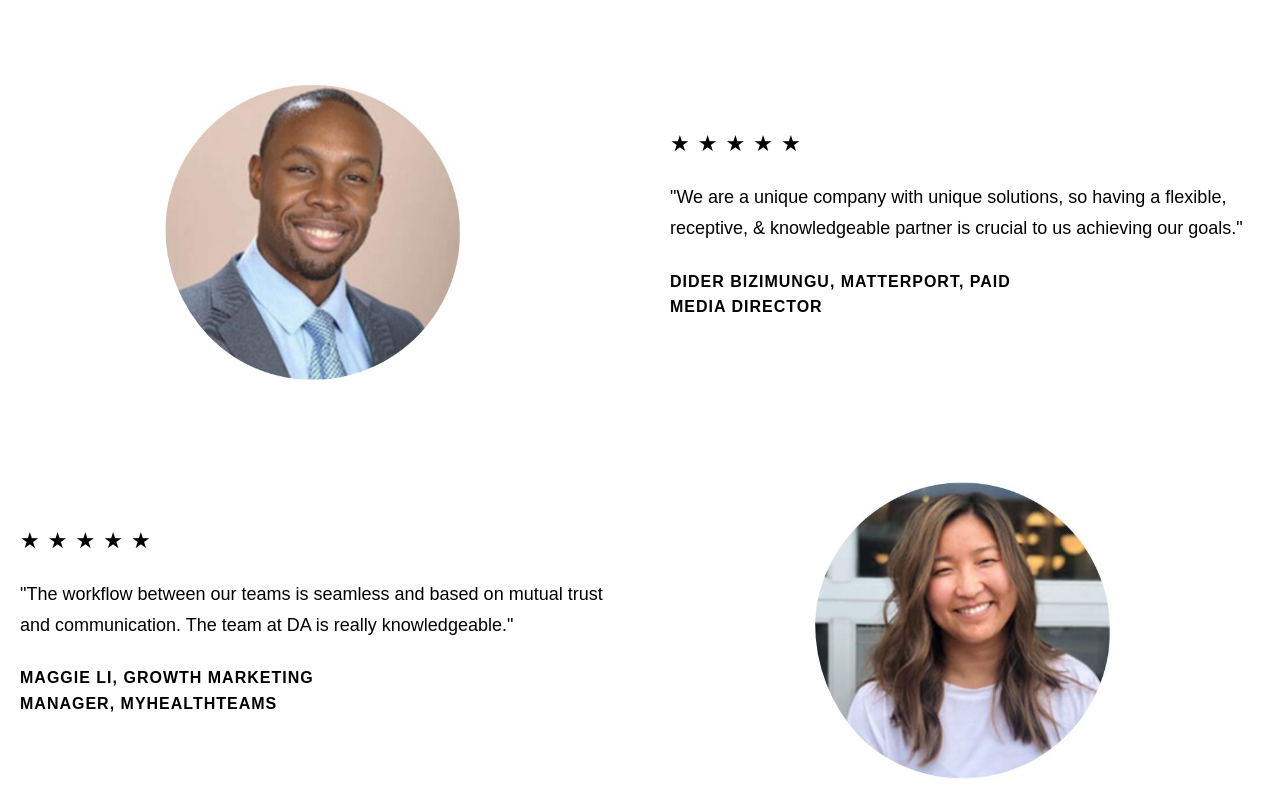
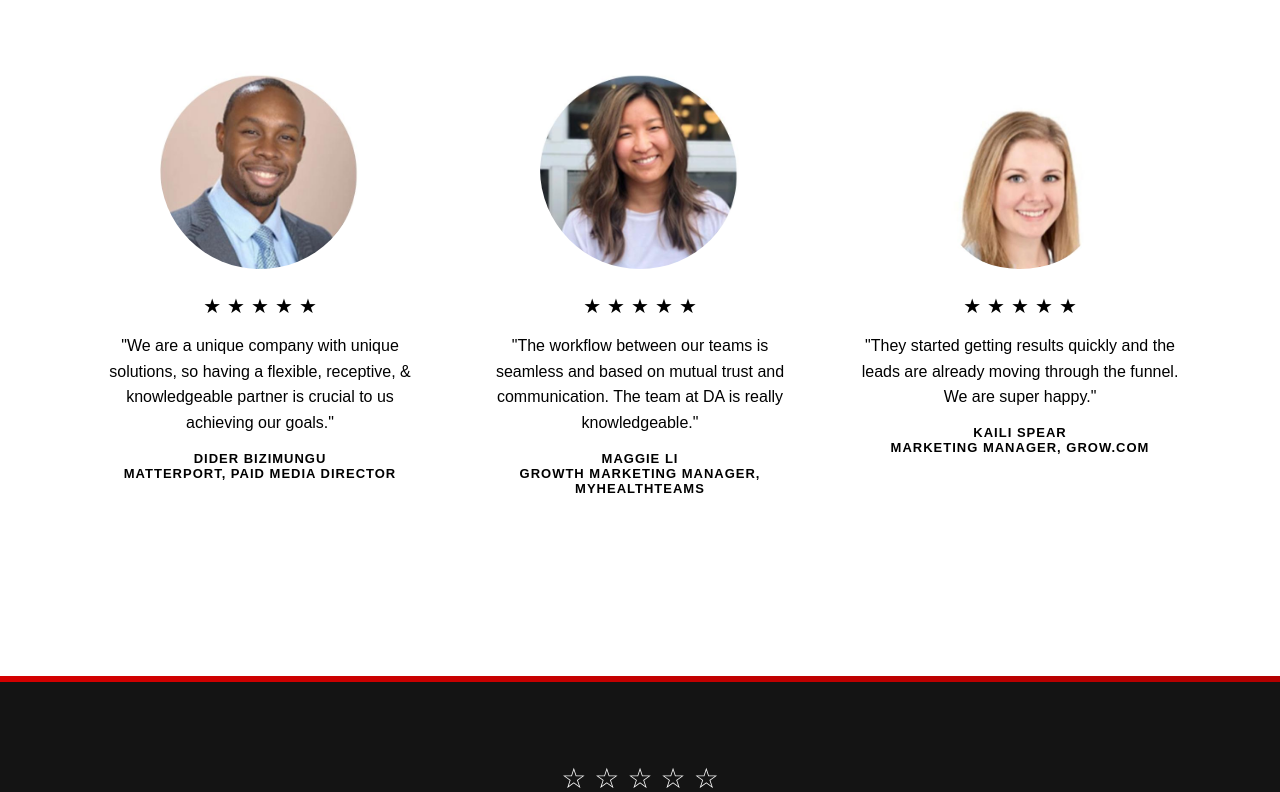
Before and after one commit to Molly256/disruptivewebsite, a Next.js app: page / in a window 1280 px wide. Shown: the part 2268-3060 px from the top of the page. Built offline with nearby package versions, Linux system fonts and the light colour scheme.

Commit message:
Testimonials 3 horizontal columns desktop

```diff
--- a/app/page.js
+++ b/app/page.js
@@ -319,155 +319,139 @@ export default function Home() {
           </h2>
         </div>
 
-        {/* TESTIMONIAL 1 - DIDER - HORIZONTAL ON DESKTOP */}
-        <div className="content-wrapper reverse" style={{ marginTop: '60px', marginBottom: '80px' }}>
-          <div className="content-text">
-            <div style={{ display: 'flex', gap: '8px', justifyContent: 'flex-start', marginBottom: '25px' }}>
-              <span style={{ color: '#000', fontSize: '22px' }}>★</span>
-              <span style={{ color: '#000', fontSize: '22px' }}>★</span>
-              <span style={{ color: '#000', fontSize: '22px' }}>★</span>
-              <span style={{ color: '#000', fontSize: '22px' }}>★</span>
-              <span style={{ color: '#000', fontSize: '22px' }}>★</span>
+        {/* TESTIMONIALS - 3 COLUMNS HORIZONTAL LINE DESKTOP */}
+        <div style={{
+          display: 'flex',
+          gap: '60px',
+          flexWrap: 'wrap',
+          justifyContent: 'center',
+          marginTop: '60px'
+        }}>
+
+          {/* DIDER COLUMN */}
+          <div style={{ flex: '1 1 280px', maxWidth: '320px', textAlign: 'center' }}>
+            <img
+              src="/customer1.jpg"
+              alt="Dider"
+              style={{
+                width: '200px',
+                height: '200px',
+                borderRadius: '50%',
+                objectFit: 'cover',
+                display: 'block',
+                margin: '0 auto 25px auto'
+              }}
+            />
+            <div style={{ display: 'flex', gap: '6px', justifyContent: 'center', marginBottom: '15px' }}>
+              <span style={{ color: '#000', fontSize: '20px' }}>★</span>
+              <span style={{ color: '#000', fontSize: '20px' }}>★</span>
+              <span style={{ color: '#000', fontSize: '20px' }}>★</span>
+              <span style={{ color: '#000', fontSize: '20px' }}>★</span>
+              <span style={{ color: '#000', fontSize: '20px' }}>★</span>
             </div>
-
             <p style={{
-              fontSize: '18px',
+              fontSize: '16px',
               color: '#000',
               fontWeight: '400',
-              lineHeight: '1.7',
-              marginBottom: '25px'
+              lineHeight: '1.6',
+              marginBottom: '15px'
             }}>
               "We are a unique company with unique solutions, so having a flexible, receptive, & knowledgeable partner is crucial to us achieving our goals."
             </p>
-
             <p style={{
-              fontSize: '16px',
+              fontSize: '13px',
               color: '#000',
               fontWeight: '700',
               letterSpacing: '1px',
               textTransform: 'uppercase',
               marginBottom: '0'
             }}>
-              DIDER BIZIMUNGU, MATTERPORT, PAID<br />
-              MEDIA DIRECTOR
+              DIDER BIZIMUNGU<br />MATTERPORT, PAID MEDIA DIRECTOR
             </p>
           </div>
 
-          <div className="content-image">
+          {/* MAGGIE COLUMN */}
+          <div style={{ flex: '1 1 280px', maxWidth: '320px', textAlign: 'center' }}>
             <img
-              src="/customer1.jpg"
-              alt="Customer Photo"
+              src="/customer2.jpg"
+              alt="Maggie"
               style={{
-                width: '100%',
-                height: 'auto',
+                width: '200px',
+                height: '200px',
                 borderRadius: '50%',
                 objectFit: 'cover',
-                maxWidth: '300px',
-                margin: '0 auto',
-                display: 'block'
+                display: 'block',
+                margin: '0 auto 25px auto'
               }}
             />
-          </div>
-        </div>
-
-        {/* TESTIMONIAL 2 - MAGGIE LI */}
-        <div className="content-wrapper" style={{ marginBottom: '80px' }}>
-          <div className="content-text">
-            <div style={{ display: 'flex', gap: '8px', justifyContent: 'flex-start', marginBottom: '25px' }}>
-              <span style={{ color: '#000', fontSize: '22px' }}>★</span>
-              <span style={{ color: '#000', fontSize: '22px' }}>★</span>
-              <span style={{ color: '#000', fontSize: '22px' }}>★</span>
-              <span style={{ color: '#000', fontSize: '22px' }}>★</span>
-              <span style={{ color: '#000', fontSize: '22px' }}>★</span>
+            <div style={{ display: 'flex', gap: '6px', justifyContent: 'center', marginBottom: '15px' }}>
+              <span style={{ color: '#000', fontSize: '20px' }}>★</span>
+              <span style={{ color: '#000', fontSize: '20px' }}>★</span>
+              <span style={{ color: '#000', fontSize: '20px' }}>★</span>
+              <span style={{ color: '#000', fontSize: '20px' }}>★</span>
+              <span style={{ color: '#000', fontSize: '20px' }}>★</span>
             </div>
-
             <p style={{
-              fontSize: '18px',
+              fontSize: '16px',
               color: '#000',
               fontWeight: '400',
-              lineHeight: '1.7',
-              marginBottom: '25px'
+              lineHeight: '1.6',
+              marginBottom: '15px'
             }}>
               "The workflow between our teams is seamless and based on mutual trust and communication. The team at DA is really knowledgeable."
             </p>
-
             <p style={{
-              fontSize: '16px',
+              fontSize: '13px',
               color: '#000',
               fontWeight: '700',
               letterSpacing: '1px',
               textTransform: 'uppercase',
               marginBottom: '0'
             }}>
-              MAGGIE LI, GROWTH MARKETING<br />
-              MANAGER, MYHEALTHTEAMS
+              MAGGIE LI<br />GROWTH MARKETING MANAGER, MYHEALTHTEAMS
             </p>
           </div>
 
-          <div className="content-image">
+          {/* KAILI COLUMN */}
+          <div style={{ flex: '1 1 280px', maxWidth: '320px', textAlign: 'center' }}>
             <img
-              src="/customer2.jpg"
-              alt="Customer Photo"
+              src="/customer3.jpg"
+              alt="Kaili"
               style={{
-                width: '100%',
-                height: 'auto',
+                width: '200px',
+                height: '200px',
                 borderRadius: '50%',
                 objectFit: 'cover',
-                maxWidth: '300px',
-                margin: '0 auto',
-                display: 'block'
+                display: 'block',
+                margin: '0 auto 25px auto'
               }}
             />
-          </div>
-        </div>
-
-        {/* TESTIMONIAL 3 - KAILI SPEAR */}
-        <div className="content-wrapper reverse" style={{ marginBottom: '0' }}>
-          <div className="content-text">
-            <div style={{ display: 'flex', gap: '8px', justifyContent: 'flex-start', marginBottom: '25px' }}>
-              <span style={{ color: '#000', fontSize: '22px' }}>★</span>
-              <span style={{ color: '#000', fontSize: '22px' }}>★</span>
-              <span style={{ color: '#000', fontSize: '22px' }}>★</span>
-              <span style={{ color: '#000', fontSize: '22px' }}>★</span>
-              <span style={{ color: '#000', fontSize: '22px' }}>★</span>
+            <div style={{ display: 'flex', gap: '6px', justifyContent: 'center', marginBottom: '15px' }}>
+              <span style={{ color: '#000', fontSize: '20px' }}>★</span>
+              <span style={{ color: '#000', fontSize: '20px' }}>★</span>
+              <span style={{ color: '#000', fontSize: '20px' }}>★</span>
+              <span style={{ color: '#000', fontSize: '20px' }}>★</span>
+              <span style={{ color: '#000', fontSize: '20px' }}>★</span>
             </div>
-
             <p style={{
-              fontSize: '18px',
+              fontSize: '16px',
               color: '#000',
               fontWeight: '400',
-              lineHeight: '1.7',
-              marginBottom: '25px'
+              lineHeight: '1.6',
+              marginBottom: '15px'
             }}>
               "They started getting results quickly and the leads are already moving through the funnel. We are super happy."
             </p>
-
             <p style={{
-              fontSize: '16px',
+              fontSize: '13px',
               color: '#000',
               fontWeight: '700',
               letterSpacing: '1px',
               textTransform: 'uppercase',
               marginBottom: '0'
             }}>
-              KAILI SPEAR, MARKETING MANAGER, GROW.COM
+              KAILI SPEAR<br />MARKETING MANAGER, GROW.COM
             </p>
-          </div>
-
-          <div className="content-image">
-            <img
-              src="/customer3.jpg"
-              alt="Customer Photo"
-              style={{
-                width: '100%',
-                height: 'auto',
-                borderRadius: '60%',
-                objectFit: 'cover',
-                maxWidth: '300px',
-                margin: '0 auto',
-                display: 'block'
-              }}
-            />
           </div>
         </div>
       </section>
```
